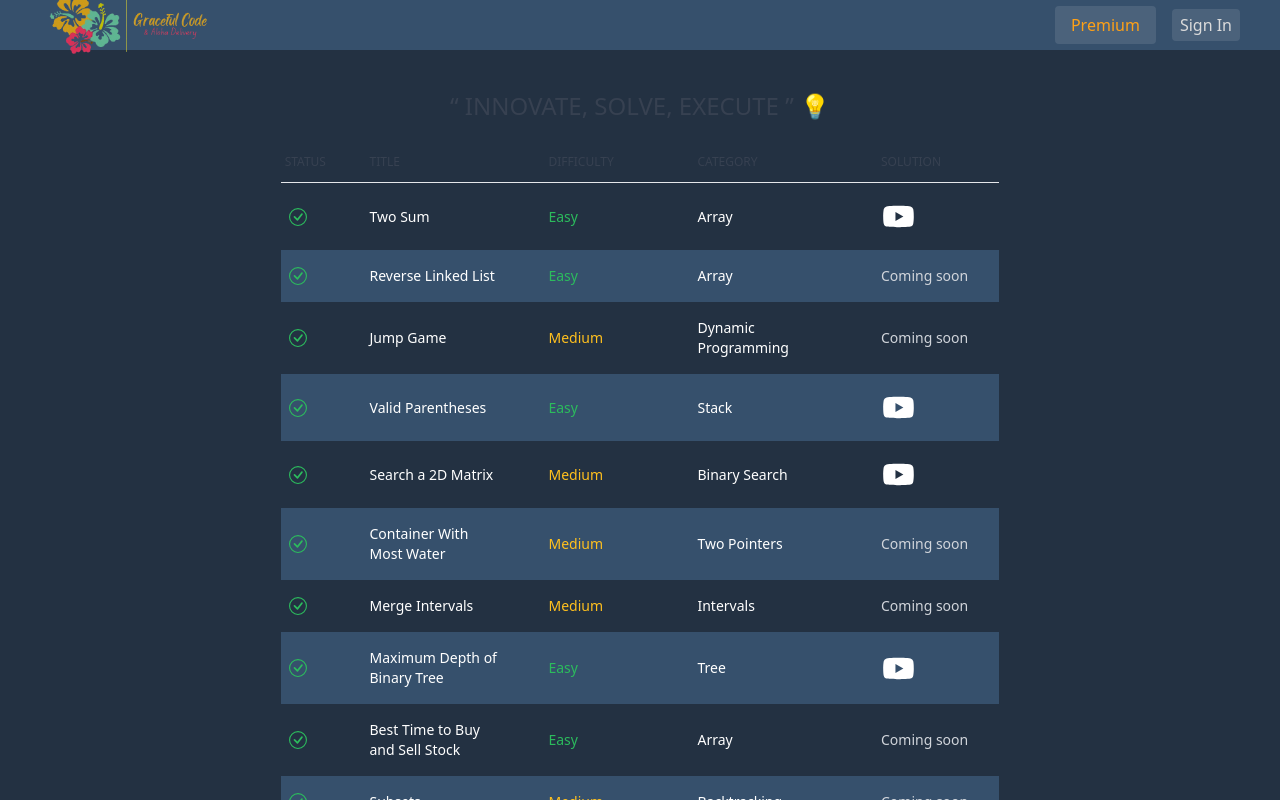
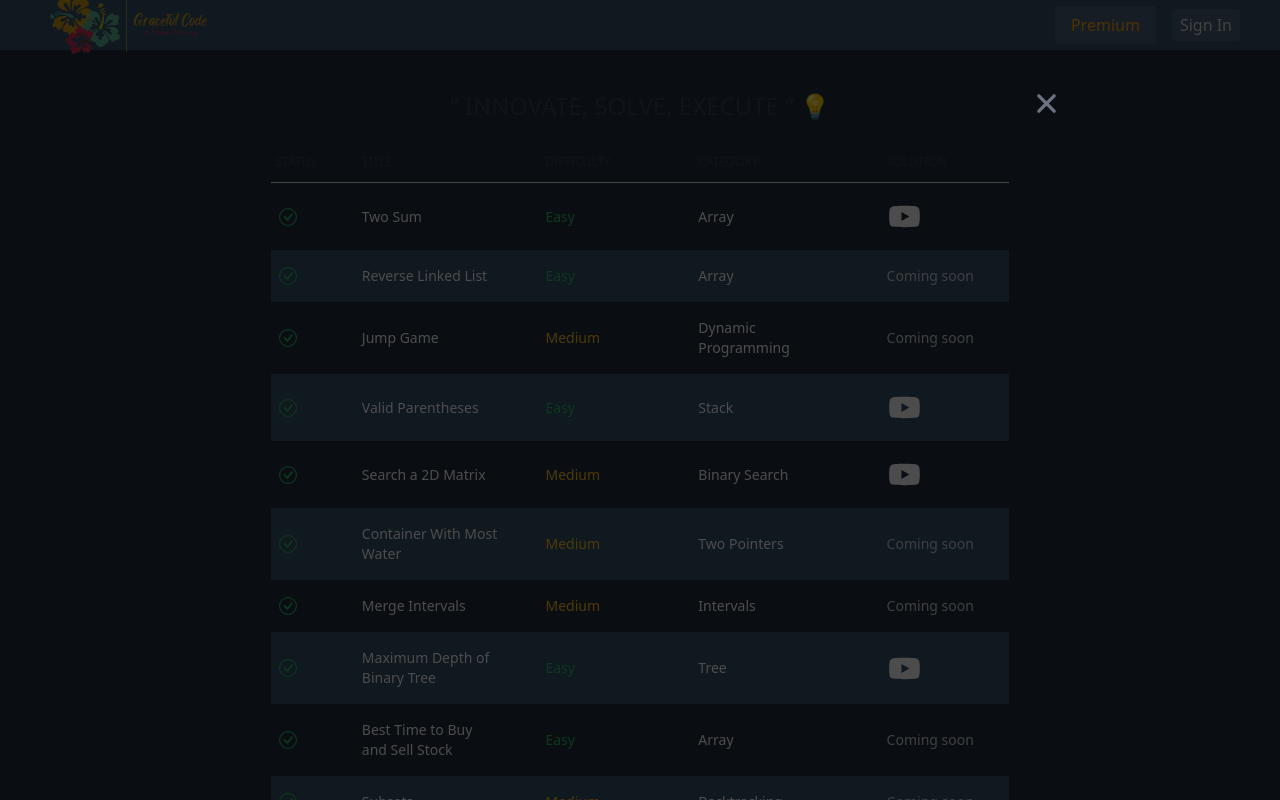
Before and after one commit to Chen-Abudi/AlohaGracefulCode, a Next.js app: page / in a window 1280 px wide. Both pictures are taken after a click on the icon 898 px from the left and 216 px from the top of the page. Shown: the top 800 px of the page. Built offline with nearby package versions, Linux system fonts and the light colour scheme.

Commit message:
feat: Add youtube modal (#6)

```diff
--- a/package.json
+++ b/package.json
@@ -15,6 +15,7 @@
     "react-dom": "^18",
     "react-firebase-hooks": "^5.1.1",
     "react-icons": "^4.12.0",
+    "react-youtube": "^10.1.0",
     "recoil": "^0.7.7"
   },
   "devDependencies": {
--- a/src/components/ProblemsTable/ProblemsTable.tsx
+++ b/src/components/ProblemsTable/ProblemsTable.tsx
@@ -1,13 +1,34 @@
 import { problems } from "@/mockProblems/problems";
 import Link from "next/link";
-import React from "react";
+import React, { useEffect, useState } from "react";
 import { BsCheckCircle } from "react-icons/bs";
 import { AiFillYoutube } from "react-icons/ai";
+import { IoClose } from "react-icons/io5";
+import YouTube from "react-youtube";
 
 type ProblemsTableProps = {};
 
 const ProblemsTable: React.FC<ProblemsTableProps> = () => {
+  const [youtubePlayer, setYoutubePlayer] = useState({
+    isOpen: false,
+    videoId: "",
+  });
+
+  const closeModal = () => {
+    setYoutubePlayer({ isOpen: false, videoId: "" });
+  };
+
+  useEffect(() => {
+    const handleEsc = (evt: KeyboardEvent) => {
+      if (evt.key === "Escape") closeModal();
+    };
+    window.addEventListener("keydown", handleEsc);
+
+    return () => window.removeEventListener("keydown", handleEsc);
+  }, []);
+
   return (
+    <>
       <tbody className="text-white">
         {problems.map((problem, index) => {
           const difficultyColor =
@@ -42,6 +63,12 @@ const ProblemsTable: React.FC<ProblemsTableProps> = () => {
                   <AiFillYoutube
                     className="cursor-pointer hover:text-dark-pink"
                     fontSize={"35"}
+                    onClick={() =>
+                      setYoutubePlayer({
+                        isOpen: true,
+                        videoId: problem.videoId as string,
+                      })
+                    }
                   />
                 ) : (
                   <p className="text-gray-300">Coming soon</p>
@@ -51,6 +78,31 @@ const ProblemsTable: React.FC<ProblemsTableProps> = () => {
           );
         })}
       </tbody>
+      {youtubePlayer.isOpen && (
+        <tfoot className="fixed top-0 left-0 h-screen w-screen flex items-center justify-center">
+          <div
+            className="absolute top-0 left-0 bg-black z-10 opacity-70 h-screen w-screen"
+            onClick={closeModal}
+          ></div>
+          <div className="relative w-full h-full z-50 px-6 max-w-4xl">
+            <div className="relative w-full h-full flex items-center justify-center">
+              <div className="relative w-full">
+                <IoClose
+                  className="absolute -top-16 right-0 cursor-pointer"
+                  fontSize={"35"}
+                  onClick={closeModal}
+                />
+                <YouTube
+                  videoId={youtubePlayer.videoId}
+                  loading="lazy"
+                  iframeClassName="w-full min-h-[500px]"
+                />
+              </div>
+            </div>
+          </div>
+        </tfoot>
+      )}
+    </>
   );
 };
 
--- a/src/pages/index.tsx
+++ b/src/pages/index.tsx
@@ -9,7 +9,7 @@ export default function Home() {
         <h1 className="text-2xl text-center text-gray-700 dark:text-gray-400 font-medium uppercase mt-10 mb-5">
           &ldquo; Innovate, Solve, Execute &rdquo; 💡
         </h1>
-        <div className="relative overflow-x-auto mx-auto px-6 pb-10">
+        <div className="relative overflow-x-auto mx-auto px-2 pb-10">
           <table className="text-sm text-left text-gray-500 dark:text-gray-400 sm:w-7/12 w-full max-w-[1200px] mx-auto">
             <thead className="text-xs text-gray-700 uppercase dark:text-gray-400 border-b">
               <tr>
```
Also changed, not shown: 1 other file (tests, documents, lock files or other folders). Lines whose indentation alone changed are shown as unchanged.
